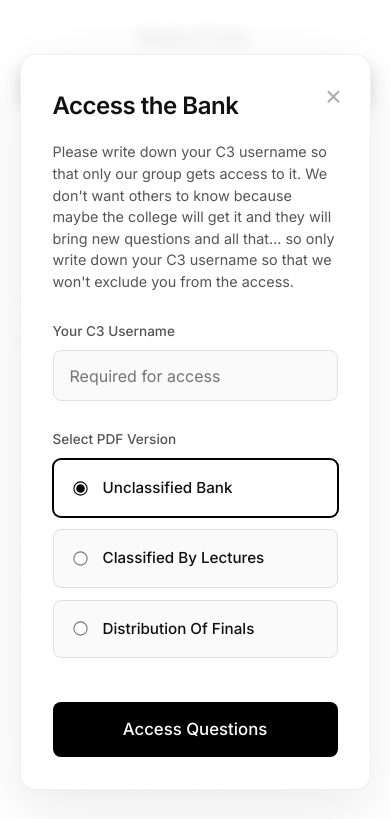
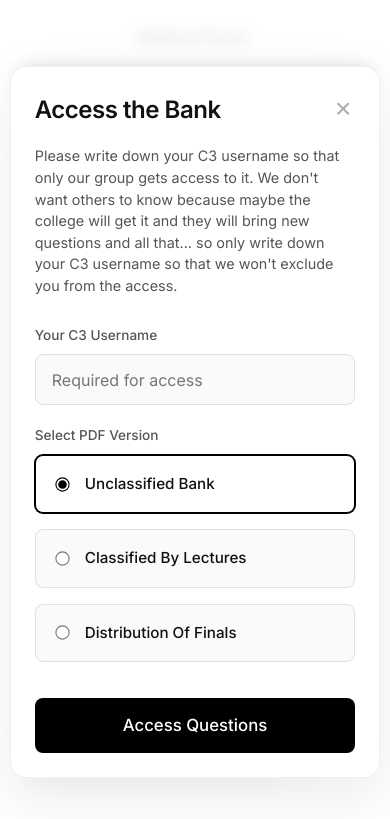
Before and after one commit to Rxm3rk/finals-study-platform, a website: page index.html in a window 390 px wide. Both pictures are taken after a click on the button "Access Question Bank". Shown: the top 819 px of the page. Drawn offline with Linux system fonts and the light colour scheme.

Commit message:
fix: Implement free-panning PDF workspace and optimize mobile modal UI

```diff
--- a/index.html
+++ b/index.html
@@ -307,7 +307,14 @@
                 padding: 1.5rem 5%;
             }
             .modal {
-                padding: 2rem;
+                padding: 1.5rem;
+                width: 95%;
+            }
+            .form-group {
+                margin-bottom: 1.25rem;
+            }
+            .pdf-options {
+                gap: 1rem; /* More space for finger taps */
             }
         }
     </style>
```
Also changed, not shown: viewer.html (+2 -0 lines).
